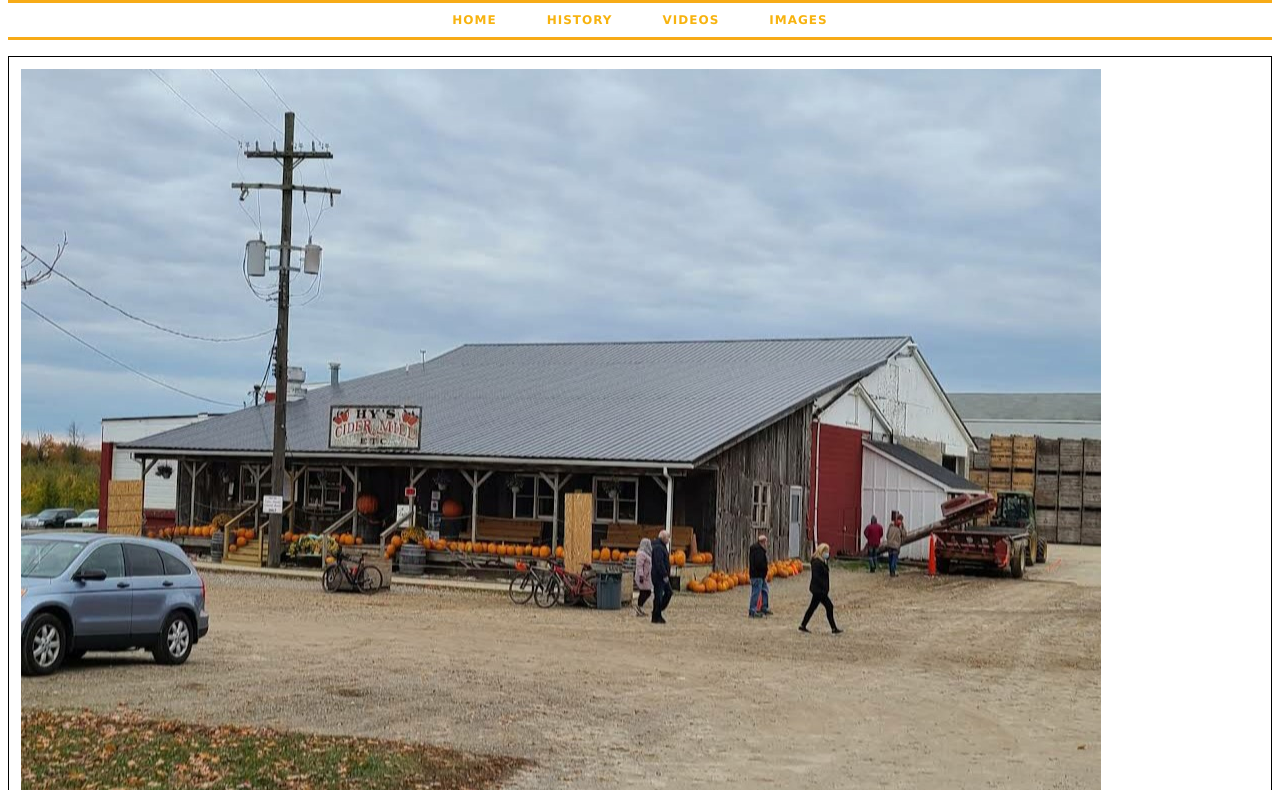
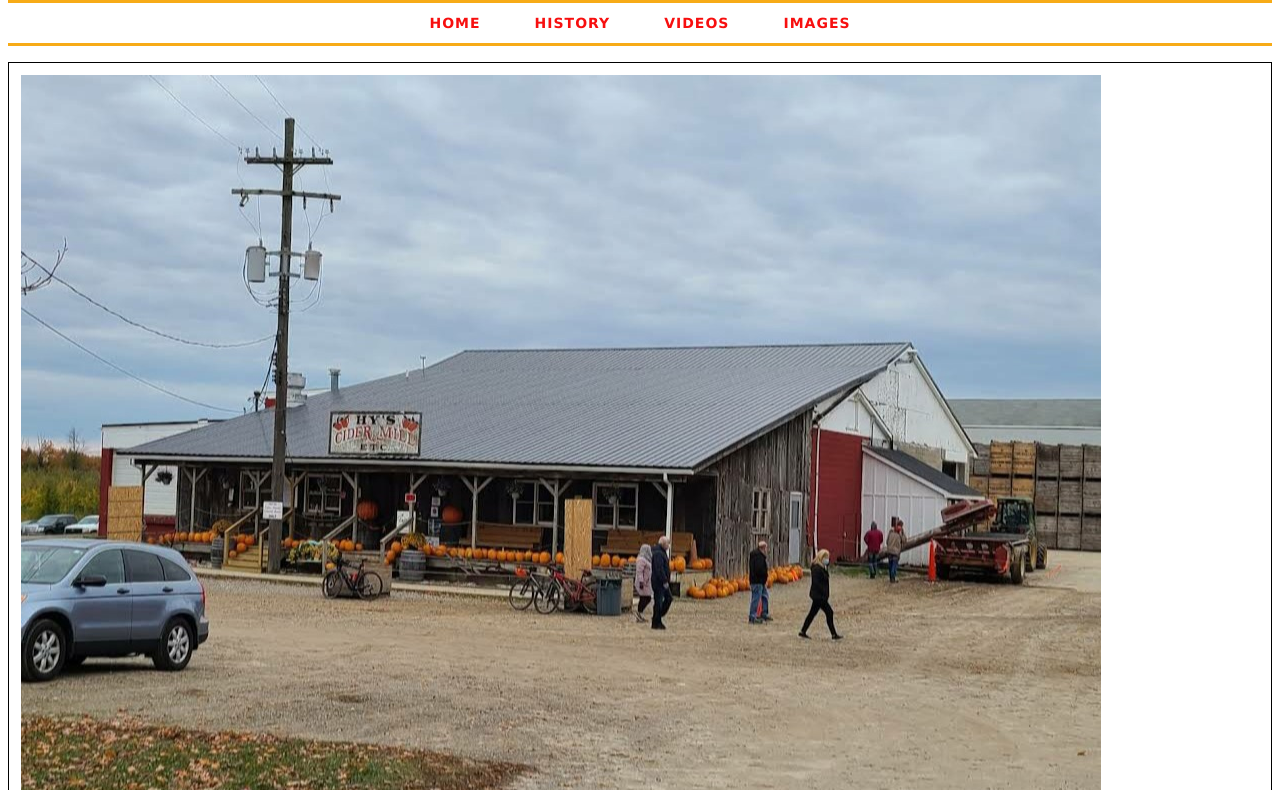
Before and after one commit to aalsabans/Hello-World-, a plain HTML site: page midterm/midterm.html in a window 1280 px wide. Shown: the part 108-898 px from the top of the page. Drawn offline with Linux system fonts and the light colour scheme.

Commit message:
Update midtermstyle.css

```diff
--- a/midterm/midtermstyle.css
+++ b/midterm/midtermstyle.css
@@ -52,12 +52,12 @@ nav ul li{
 }
 
 nav ul li a {
-  color: #f7b30f;
+  color: #f70f0f;
   text-decoration: none;
-  padding: 10px;
+  padding: 12px;
   display: block;
   text-transform: uppercase;
-  font-size: 12px;
+  font-size: 14px;
   font-weight: bold;
   letter-spacing: 1px;
 }
```
